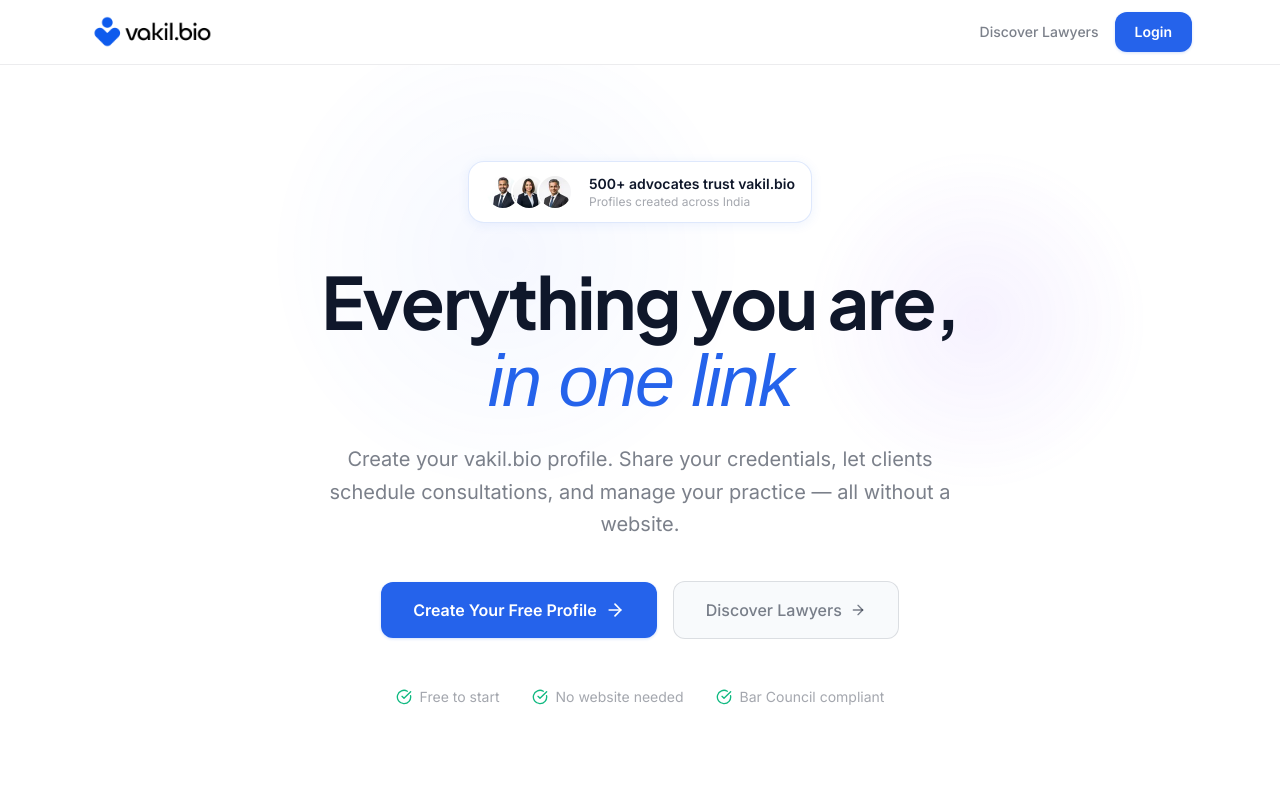
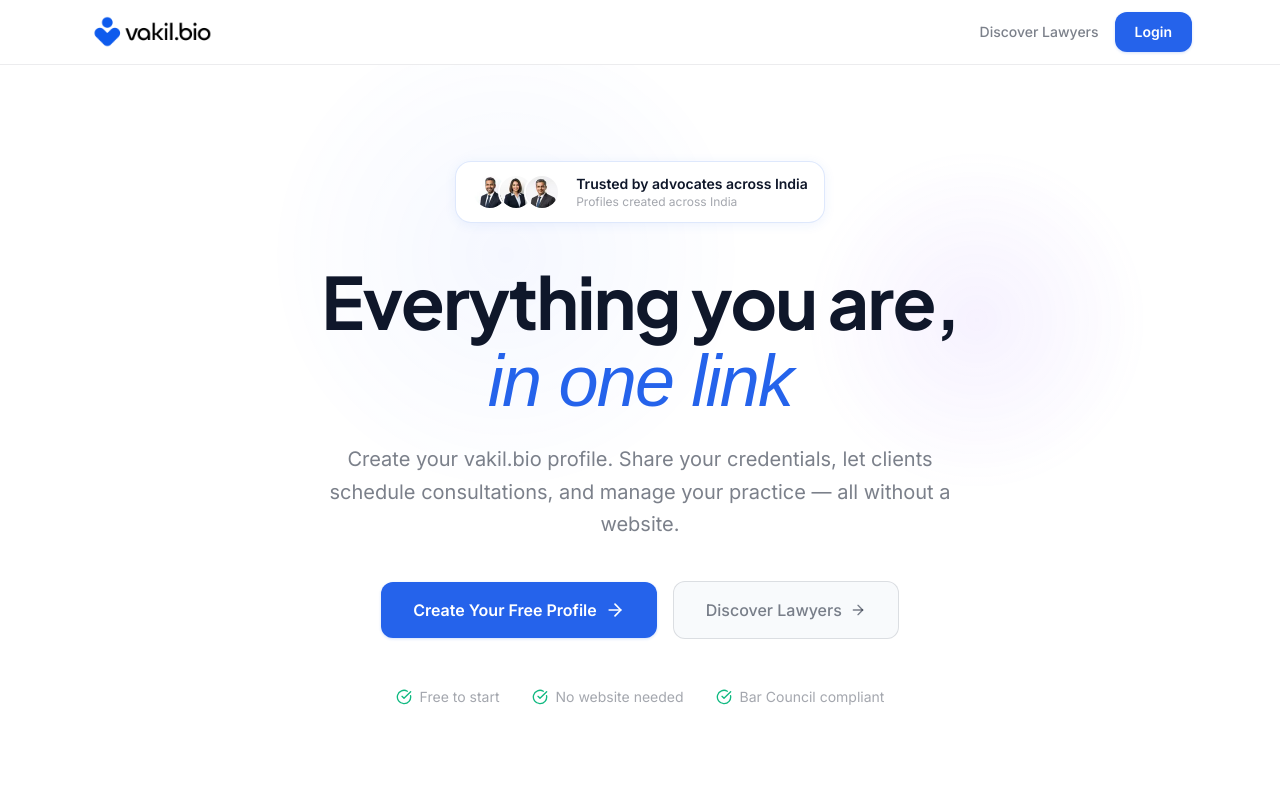
Before and after one commit to koushiknarendar/vakil-bio, a Next.js app: page / in a window 1280 px wide. Shown: the top 800 px of the page. Built offline with nearby package versions, Linux system fonts and the light colour scheme; a web font is replaced by a local one.

Commit message:
Update hero social proof copy

```diff
--- a/src/app/page.tsx
+++ b/src/app/page.tsx
@@ -161,7 +161,7 @@
               ))}
             </div>
             <div className="text-left">
-              <div className="text-sm font-semibold" style={{ color: 'var(--text-primary)' }}>500+ advocates trust vakil.bio</div>
+              <div className="text-sm font-semibold" style={{ color: 'var(--text-primary)' }}>Trusted by advocates across India</div>
               <div className="text-xs" style={{ color: 'var(--text-muted)' }}>Profiles created across India</div>
             </div>
           </div>
```
